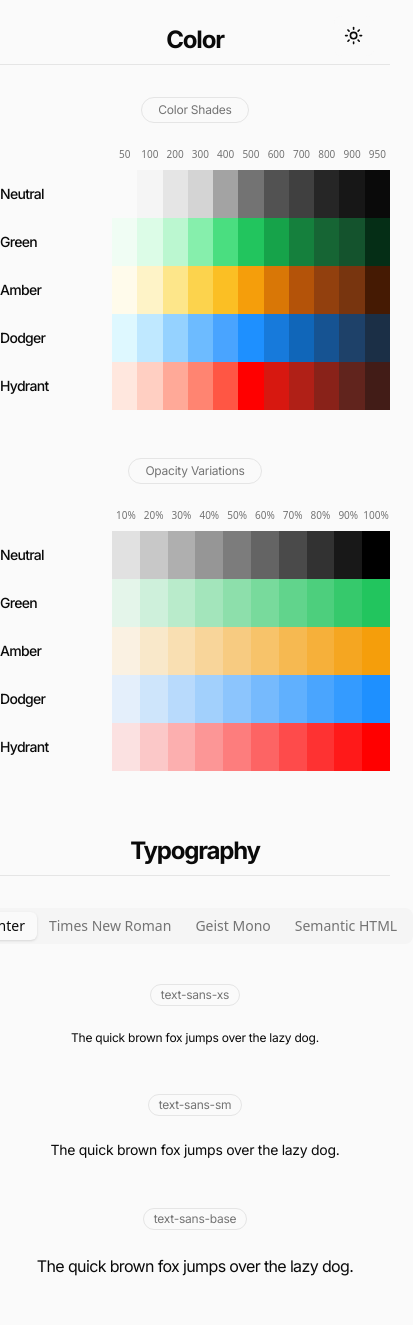
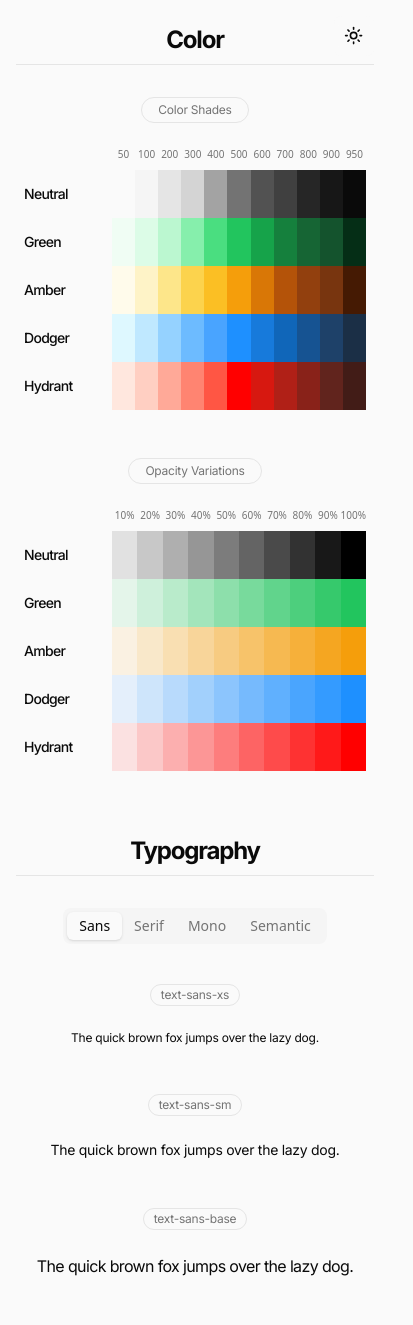
Before and after one commit to peacenode/styledoc, a Next.js app: page / in a window 390 px wide. Shown: the top 1325 px of the page, 413 px wide, since content can reach past the window. Built offline with nearby package versions, Linux system fonts and the light colour scheme.

Commit message:
updated mobile styles

```diff
--- a/src/app/page.tsx
+++ b/src/app/page.tsx
@@ -306,7 +306,7 @@ export function EventCard({
 }`;
 
   return (
-    <main className="container mx-auto py-6 space-y-10">
+    <main className="container mx-auto py-6 px-4 sm:px-6 space-y-10">
       {/* Components Section */}
       <section className="space-y-16">
         <section>
@@ -319,10 +319,10 @@ export function EventCard({
           <Tabs defaultValue="sans" className="w-full">
             <div className="flex justify-center">
               <TabsList className="mb-8">
-                <TabsTrigger value="sans">Inter</TabsTrigger>
-                <TabsTrigger value="serif">Times New Roman</TabsTrigger>
-                <TabsTrigger value="mono">Geist Mono</TabsTrigger>
-                <TabsTrigger value="raw">Semantic HTML</TabsTrigger>
+                <TabsTrigger value="sans">Sans</TabsTrigger>
+                <TabsTrigger value="serif">Serif</TabsTrigger>
+                <TabsTrigger value="mono">Mono</TabsTrigger>
+                <TabsTrigger value="raw">Semantic</TabsTrigger>
               </TabsList>
             </div>
             <TabsContent value="sans">
--- a/src/components/display/ColorSpectrum.tsx
+++ b/src/components/display/ColorSpectrum.tsx
@@ -3,14 +3,14 @@ import { Badge } from "@/components/ui/badge";
 
 const ColorSpectrum = () => {
   return (
-    <div className="w-full space-y-12">
+    <div className="w-full space-y-12 px-2 sm:px-0">
       {/* Color Shade Spectrum */}
       <div>
         <div className="flex justify-center mb-6">
           <Badge variant="outline" className="text-base px-4 py-1">Color Shades</Badge>
         </div>
-        <div className="w-full flex items-center gap-4 mb-2">
-          <div className="w-24" />
+        <div className="w-full flex items-center gap-2 mb-2">
+          <div className="w-20" />
           <div className="flex flex-1">
             <div className="flex-1"><div className="text-[10px] text-muted-foreground text-center">50</div></div>
             <div className="flex-1"><div className="text-[10px] text-muted-foreground text-center">100</div></div>
@@ -27,8 +27,8 @@ const ColorSpectrum = () => {
         </div>
 
         {/* Neutral Row */}
-        <div className="w-full flex items-center gap-4">
-          <div className="w-24">
+        <div className="w-full flex items-center gap-2">
+          <div className="w-20">
             <h3 className="text-sm font-medium text-foreground capitalize">neutral</h3>
           </div>
           <div className="flex-1 flex">
@@ -47,8 +47,8 @@ const ColorSpectrum = () => {
         </div>
 
         {/* Green Row */}
-        <div className="w-full flex items-center gap-4">
-          <div className="w-24">
+        <div className="w-full flex items-center gap-2">
+          <div className="w-20">
             <h3 className="text-sm font-medium text-foreground capitalize">green</h3>
           </div>
           <div className="flex-1 flex">
@@ -67,8 +67,8 @@ const ColorSpectrum = () => {
         </div>
 
         {/* Amber Row */}
-        <div className="w-full flex items-center gap-4">
-          <div className="w-24">
+        <div className="w-full flex items-center gap-2">
+          <div className="w-20">
             <h3 className="text-sm font-medium text-foreground capitalize">amber</h3>
           </div>
           <div className="flex-1 flex">
@@ -87,8 +87,8 @@ const ColorSpectrum = () => {
         </div>
 
         {/* Dodger Row */}
-        <div className="w-full flex items-center gap-4">
-          <div className="w-24">
+        <div className="w-full flex items-center gap-2">
+          <div className="w-20">
             <h3 className="text-sm font-medium text-foreground capitalize">dodger</h3>
           </div>
           <div className="flex-1 flex">
@@ -107,8 +107,8 @@ const ColorSpectrum = () => {
         </div>
 
         {/* Hydrant Row */}
-        <div className="w-full flex items-center gap-4">
-          <div className="w-24">
+        <div className="w-full flex items-center gap-2">
+          <div className="w-20">
             <h3 className="text-sm font-medium text-foreground capitalize">hydrant</h3>
           </div>
           <div className="flex-1 flex">
@@ -132,8 +132,8 @@ const ColorSpectrum = () => {
         <div className="flex justify-center mb-6">
           <Badge variant="outline" className="text-base px-4 py-1">Opacity Variations</Badge>
         </div>
-        <div className="w-full flex items-center gap-4 mb-2">
-          <div className="w-24" />
+        <div className="w-full flex items-center gap-2 mb-2">
+          <div className="w-20" />
           <div className="flex flex-1">
             <div className="flex-1"><div className="text-[10px] text-muted-foreground text-center">10%</div></div>
             <div className="flex-1"><div className="text-[10px] text-muted-foreground text-center">20%</div></div>
@@ -149,8 +149,8 @@ const ColorSpectrum = () => {
         </div>
 
         {/* Neutral Opacity Row */}
-        <div className="w-full flex items-center gap-4">
-          <div className="w-24">
+        <div className="w-full flex items-center gap-2">
+          <div className="w-20">
             <h3 className="text-sm font-medium text-foreground capitalize">neutral</h3>
           </div>
           <div className="flex-1 flex">
@@ -168,8 +168,8 @@ const ColorSpectrum = () => {
         </div>
 
         {/* Green Opacity Row */}
-        <div className="w-full flex items-center gap-4">
-          <div className="w-24">
+        <div className="w-full flex items-center gap-2">
+          <div className="w-20">
             <h3 className="text-sm font-medium text-foreground capitalize">green</h3>
           </div>
           <div className="flex-1 flex">
@@ -187,8 +187,8 @@ const ColorSpectrum = () => {
         </div>
 
         {/* Amber Opacity Row */}
-        <div className="w-full flex items-center gap-4">
-          <div className="w-24">
+        <div className="w-full flex items-center gap-2">
+          <div className="w-20">
             <h3 className="text-sm font-medium text-foreground capitalize">amber</h3>
           </div>
           <div className="flex-1 flex">
@@ -206,8 +206,8 @@ const ColorSpectrum = () => {
         </div>
 
         {/* Dodger Opacity Row */}
-        <div className="w-full flex items-center gap-4">
-          <div className="w-24">
+        <div className="w-full flex items-center gap-2">
+          <div className="w-20">
             <h3 className="text-sm font-medium text-foreground capitalize">dodger</h3>
           </div>
           <div className="flex-1 flex">
@@ -225,8 +225,8 @@ const ColorSpectrum = () => {
         </div>
 
         {/* Hydrant Opacity Row */}
-        <div className="w-full flex items-center gap-4">
-          <div className="w-24">
+        <div className="w-full flex items-center gap-2">
+          <div className="w-20">
             <h3 className="text-sm font-medium text-foreground capitalize">hydrant</h3>
           </div>
           <div className="flex-1 flex">
```
